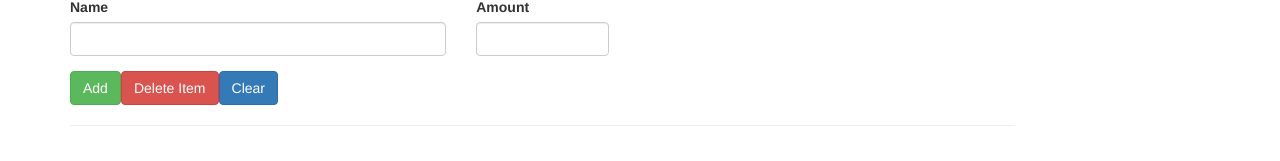
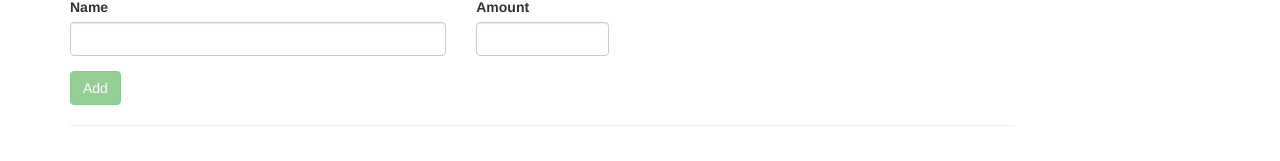
Before and after one commit to kirandash/Chineese-Recipe, an Angular app: page / in a window 1280 px wide. Shown: the part 273-434 px from the top of the page. Built offline with nearby package versions, Linux system fonts and the light colour scheme.

Commit message:
Forms - Selected items and property binding

```diff
--- a/src/app/shopping-list/shopping-list-add.component.html
+++ b/src/app/shopping-list/shopping-list-add.component.html
@@ -1,6 +1,6 @@
 <div class="row">
   <div class="col-xs-12">
-    <form id="shopping-list-add">
+    <form id="shopping-list-add" (ngSubmit)="onSubmit(f.value)" #f="ngForm">
       <div class="row">
         <div class="col-sm-5 form-group">
           <label for="item-name">Name</label>
@@ -26,9 +26,10 @@
       </div>
       <div class="row">
         <div class="col-xs-12">
-          <button class="btn btn-success" type="submit">Add</button>
-          <button class="btn btn-danger" type="button">Delete Item</button>
-          <button class="btn btn-primary" type="button">Clear</button>
+          <button class="btn btn-success" type="submit" *ngIf="isAdd" [disabled]="!f.valid">Add</button>
+          <button class="btn btn-success" type="submit" *ngIf="!isAdd" [disabled]="!f.valid">Save</button><!-- Edit mode -->
+          <button class="btn btn-danger" type="button" *ngIf="!isAdd">Delete Item</button><!-- Not add mode -->
+          <button class="btn btn-primary" type="button" *ngIf="!isAdd">Clear</button>
         </div>
       </div>
     </form>
--- a/src/app/shopping-list/shopping-list-add.component.ts
+++ b/src/app/shopping-list/shopping-list-add.component.ts
@@ -1,15 +1,35 @@
-import { Component, OnInit } from '@angular/core';
+import { Component, OnChanges, Input } from '@angular/core';
+import { Ingredient } from '../ingredient';
+import { ShoppingListService } from './shopping-list.service';
 
 @Component({
   selector: 'cr-shopping-list-add',
   templateUrl: './shopping-list-add.component.html'
 })
 
-export class ShoppingListAddComponent implements OnInit {
+export class ShoppingListAddComponent implements OnChanges {
+	isAdd = true;
+  	@Input() item: Ingredient;
 
-  constructor() { }
+  constructor(private sls: ShoppingListService) { }
 
-  ngOnInit() {
+	ngOnChanges(changes) { //changes is angular 2 js object that holds all the values which can be changed from outside
+		//will be called whenever anything changes related to its component
+		if(changes.item.currentValue === null) {// means no item is selected
+			this.isAdd = true; // add mode on if no item is selected
+		}else{
+			this.isAdd = false; // edit mode
+		}
+	}
+
+  onSubmit(ingredient: Ingredient){
+  	if(!this.isAdd) {
+  		// Edit
+  	}else{
+  		// add
+  		this.item = new Ingredient(ingredient.name, ingredient.amount);
+  		this.sls.addItem(this.item);
+  	}
   }
 
 }
--- a/src/app/shopping-list/shopping-list.component.html
+++ b/src/app/shopping-list/shopping-list.component.html
@@ -1,9 +1,9 @@
 <div class="row">
   <div class="col-xs-10">
-    <cr-shopping-list-add></cr-shopping-list-add>
+    <cr-shopping-list-add [item]="selectedItem"></cr-shopping-list-add>
     <hr>
     <ul class="list-group">
-      <a class="list-group-item" style="cursor: pointer" *ngFor="let item of items">{{item.name}} ({{item.amount}})</a>
+      <a class="list-group-item" style="cursor: pointer" *ngFor="let item of items" (click)="onSelectItem(item)">{{item.name}} ({{item.amount}})</a>
     </ul>
   </div>
 </div>
--- a/src/app/shopping-list/shopping-list.component.ts
+++ b/src/app/shopping-list/shopping-list.component.ts
@@ -8,10 +8,16 @@ import { ShoppingListService } from './shopping-list.service';
 })
 export class ShoppingListComponent implements OnInit {
 	items: Ingredient[]= [];
+	selectedItem: Ingredient = null; // no selectedItem
+
   constructor(private sls: ShoppingListService) { }
 
   ngOnInit() {
   	this.items = this.sls.getItems();
   }
 
+  onSelectItem() {
+  	this.selectedItem = item;
+  }
+
 }
--- a/src/app/shopping-list/shopping-list.service.ts
+++ b/src/app/shopping-list/shopping-list.service.ts
@@ -17,4 +17,8 @@ export class ShoppingListService {
   	Array.prototype.push.apply(this.items, items); // Equivalent to run a loop and push all the items one by one to the target array
   }
 
+  addItem(item: Ingredient) {
+  	this.items.push(item);
+  }
+
 }
```
